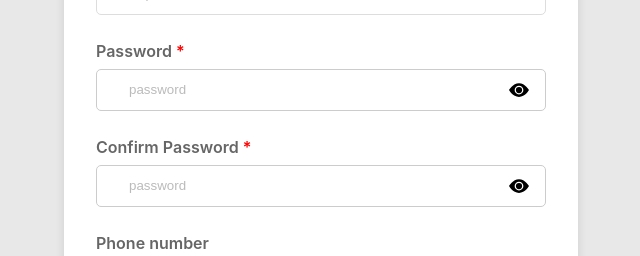
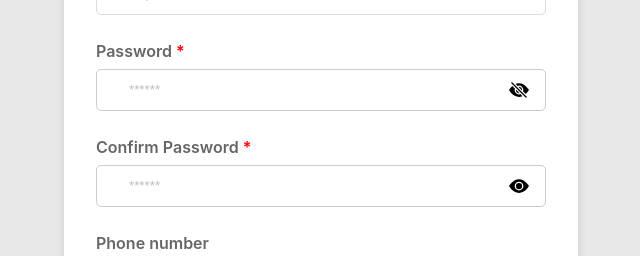
Before and after one commit to pum-khoa/authentication-ui, a React (Create React App) app: page / in a window 1280 px wide. Both pictures are taken after a click on the icon 838 px from the left and 462 px from the top of the page. Shown: the part 373-629 px from the top of the page, without its empty margins (319-959 px from the left). Built offline with nearby package versions, Linux system fonts and the light colour scheme.

Commit message:
feat: show and hide password icon

```diff
--- a/src/components/Input/Input.jsx
+++ b/src/components/Input/Input.jsx
@@ -19,15 +19,15 @@ const Input = (props) => {
       {type === 'password' ? (
         <div className="input-password-wrapper">
           <input
-            type={type}
-            placeholder={isShowPassword ? 'text' : 'password'}
+            type={isShowPassword ? 'text' : 'password'}
+            placeholder={'******'}
             className={errorMess ? 'input input-error' : 'input'}
             {...register}
           />
           {isShowPassword ? (
-            <BsFillEyeSlashFill onClick={() => setIsShowPassword(true)} />
+            <BsFillEyeSlashFill onClick={() => setIsShowPassword(false)} />
           ) : (
-            <BsFillEyeFill onClick={() => console.log(false)} />
+            <BsFillEyeFill onClick={() => setIsShowPassword(true)} />
           )}
         </div>
       ) : (
```
